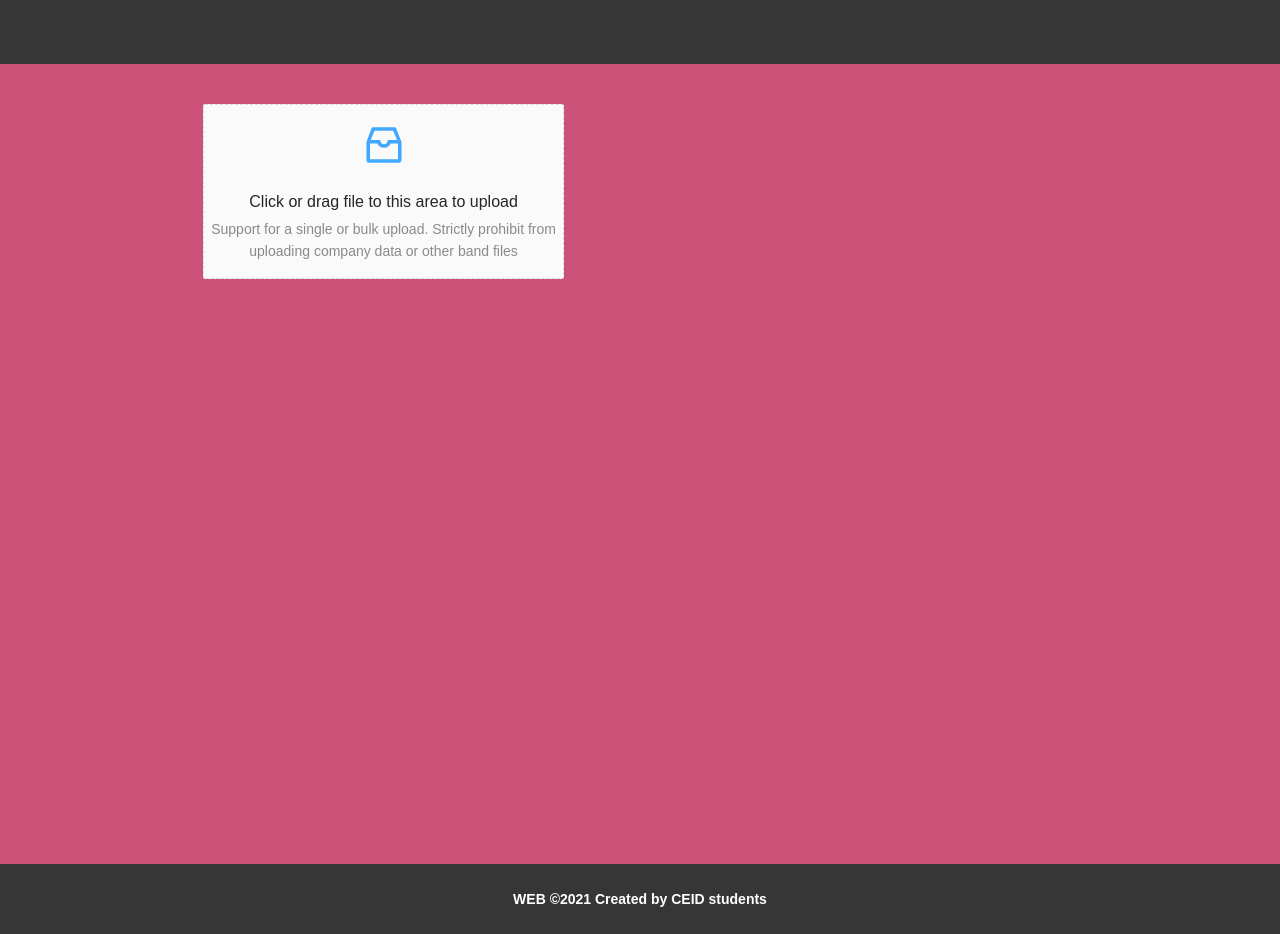
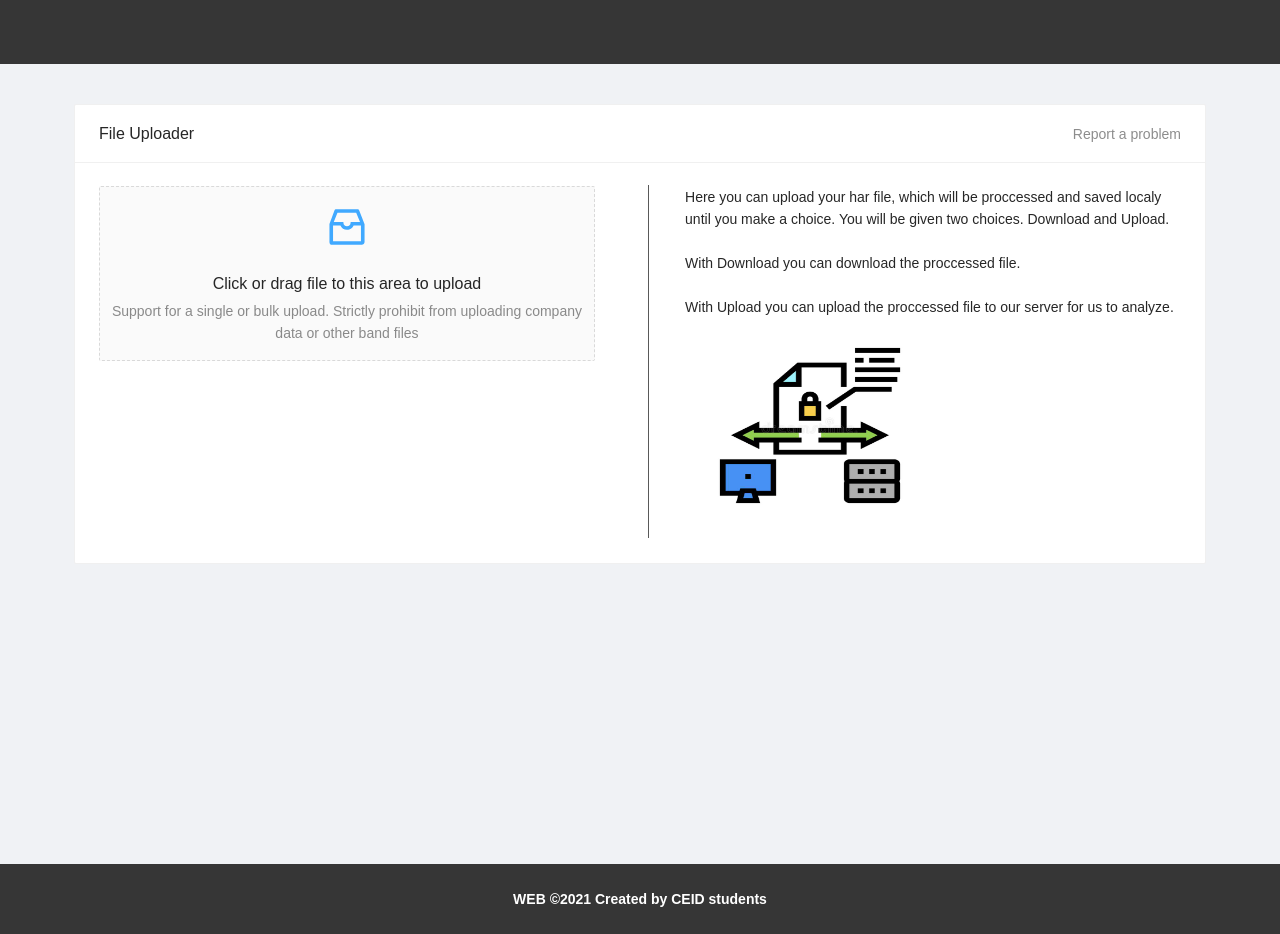
Before and after one commit to sphantom99/www, a Next.js app: page /uploadFile in a window 1280 px wide. Built offline with nearby package versions, Linux system fonts and the light colour scheme.

Commit message:
changed style

```diff
--- a/components/CustomLayout.js
+++ b/components/CustomLayout.js
@@ -1,3 +1,6 @@
+/* eslint-disable jsx-a11y/anchor-is-valid */
+/* eslint-disable jsx-a11y/no-static-element-interactions */
+/* eslint-disable jsx-a11y/click-events-have-key-events */
 import {
   Layout, Menu, Breadcrumb, Button, Typography, Drawer, Space,
 } from 'antd';
@@ -82,15 +85,19 @@ export default function CustomLayout({ children }) {
                 </Text>
               </Menu.Item>
               <Menu.Item style={{ float: 'right', color: '#ffffff' }}>
-                <Button shape="round" onClick={logout}>
-                  Logout
-                </Button>
+                <a onClick={logout}>
+                  <Text strong style={{ color: '#ffffff' }}>
+                    Logout
+                  </Text>
+                </a>
               </Menu.Item>
               {cookieTemp[1] === 'true' ? (
-                <Menu.Item style={{ float: 'right', color: '#ffffff' }}>
-                  <Button shape="round" onClick={showDrawer}>
-                    special actions
-                  </Button>
+                <Menu.Item style={{ float: 'right' }} className="customclass">
+                  <a onClick={showDrawer}>
+                    <Text strong style={{ color: '#ffffff' }}>
+                      Special Actions
+                    </Text>
+                  </a>
                 </Menu.Item>
               ) : null}
             </Menu>
@@ -101,7 +108,7 @@ export default function CustomLayout({ children }) {
         className="site-layout"
         style={{
           padding: '0 50px',
-          backgroundColor: '#CC527A',
+          // backgroundColor: '#CC527A',
           marginTop: 64,
           height: path ? null : '100vh',
         }}
--- a/components/FileUploader.js
+++ b/components/FileUploader.js
@@ -4,7 +4,16 @@
 /* eslint-disable react/jsx-props-no-spreading */
 import React, { useState } from 'react';
 import {
-  Upload, message, Button, Row, Col, notification, Spin, Card, Statistic,
+  Upload,
+  message,
+  Button,
+  Row,
+  Col,
+  notification,
+  Spin,
+  Card,
+  Statistic,
+  Space,
 } from 'antd';
 import { useRouter } from 'next/router';
 import axios from 'axios';
@@ -13,9 +22,11 @@ import {
   LoadingOutlined,
   DownloadOutlined,
   UploadOutlined,
+  ClearOutlined,
 } from '@ant-design/icons';
 import { Router } from 'next/dist/client/router';
 import cookie from 'js-cookie';
+import Image from 'next/image';
 import cleanFile from '../lib/cleanFile';
 
 const { Dragger } = Upload;
@@ -45,16 +56,21 @@ export default function FileUploader() {
       'Notification was closed. Either the close button was clicked or duration time elapsed.',
     );
   };
-  const openNotification = () => {
+  const openNotification = (errorTitle, errorMessage) => {
     const key = `open${Date.now()}`;
     const btn = (
-      <Button type="primary" size="small" onClick={() => notification.close(key)}>
+      <Button
+        type="primary"
+        size="small"
+        onClick={() => notification.close(key)}
+        style={{ backgroundColor: errorTitle === 'Success' ? '#43c333' : '#ee3737' }}
+      >
         Confirm
       </Button>
     );
     notification.open({
-      message: 'Notification Title',
-      description: 'Something went wrong. Please check your file or try again later',
+      message: errorTitle,
+      description: errorMessage,
       btn,
       key,
       onClose: close,
@@ -92,6 +108,7 @@ export default function FileUploader() {
           <Dragger
             {...props}
             accept=".har"
+            showUploadList={false}
             maxCount={1}
             beforeUpload={(file) => {
               const reader = new FileReader();
@@ -108,8 +125,13 @@ export default function FileUploader() {
                   setInfo({ ...info, ref: tempInfo.ref, name: tempInfo.name });
                   setData(tempInfo.cleanJSON);
                   setFileInfo({ ...fileInfo, name: file.name, size: file.size });
+                  openNotification('Success', 'Your file has been uploaded to our servers');
                 } catch (e) {
-                  openNotification();
+                  openNotification(
+                    'Error',
+                    'Something went wrong. Please check your file or try again later',
+                  );
+                  setLoadingFlag(false);
                 }
               };
               reader.readAsText(file);
@@ -138,8 +160,9 @@ export default function FileUploader() {
           )} */}
           {LoadingFlag && !data && <Spin indicator={antIcon} />}
           {data && (
+            <>
               <Row justify="space-around">
-              <Col>
+                <Col xs={12}>
                   <Card size="small" title="File Information" style={{ width: 150 }}>
                     <Statistic title="Name" value={fileInfo.name} precision={2} />
                     <Statistic
@@ -149,20 +172,44 @@ export default function FileUploader() {
                     />
                   </Card>
                 </Col>
-              <Col>
+                <Col xs={12}>
+                  <Space direction="vertical">
+                    <span />
+                    <Button
+                      shape="round"
+                      F
+                      icon={<UploadOutlined />}
+                      onClick={lastUploadDate}
+                    >
+                      <a>Upload processed file</a>
+                    </Button>
+                    <span />
+                    <span />
+                    <span />
                     <Button shape="round" icon={<DownloadOutlined />}>
                       <a href={info.ref} download={info.name}>
                         Download processed file
                       </a>
                     </Button>
-              </Col>
-              <Col />
-              <Col>
-                <Button shape="round" F icon={<UploadOutlined />} onClick={lastUploadDate}>
-                  <a>Upload processed file</a>
+                    <span />
+                    <span />
+                    <span />
+                    <Button
+                      shape="round"
+                      F
+                      danger
+                      icon={<ClearOutlined />}
+                      onClick={() => {
+                        setData(null);
+                        setLoadingFlag(false);
+                      }}
+                    >
+                      Clear Upload
                     </Button>
+                  </Space>
                 </Col>
               </Row>
+            </>
           )}
         </Col>
       </Row>
--- a/package.json
+++ b/package.json
@@ -8,6 +8,7 @@
   },
   "dependencies": {
     "@ant-design/icons": "4.2.1",
+    "@material-ui/core": "^4.12.3",
     "@next/bundle-analyzer": "^9.1.4",
     "antd": "4.3.0",
     "axios": "^0.21.1",
--- a/pages/uploadFile.js
+++ b/pages/uploadFile.js
@@ -1,6 +1,9 @@
 import React from 'react';
-import { Carousel, Row, Col } from 'antd';
+import {
+  Carousel, Row, Col, Card, Divider,
+} from 'antd';
 import Image from 'next/image';
+import { makeStyles } from '@material-ui/core/styles';
 import FileUploader from '../components/FileUploader';
 
 const contentStyle = {
@@ -10,24 +13,53 @@ const contentStyle = {
   textAlign: 'center',
   background: '#364d79',
 };
+const useStyles = makeStyles((theme) => ({
+  root: {
+    width: 'fit-content',
+    border: `1px solid ${theme.palette.divider}`,
+    borderRadius: theme.shape.borderRadius,
+    backgroundColor: theme.palette.background.paper,
+    color: theme.palette.text.secondary,
+    '& svg': {
+      margin: theme.spacing(1.5),
+    },
+    '& hr': {
+      margin: theme.spacing(0, 0.5),
+    },
+  },
+}));
 export default function UploadFile() {
   return (
     <>
-      <Row>
-        <Col xs={5} />
-        <Col xs={14}>
-          <FileUploader />
-        </Col>
-        <Col xs={5} />
-        <Col xs={24}>
-          <span />
-          <span />
-          <span />
-          <span />
-        </Col>
-        <Col xs={7} />
-        <Col xs={10}>
-          {/* <Carousel autoplay>
+      <Card title="File Uploader" extra={<a href="/user">Report a problem</a>}>
+        <Row>
+          <Col xs={11}>
+            <FileUploader />
+          </Col>
+          <Col xs={1} />
+          <Col xs={1}>
+            <Divider type="vertical" style={{ height: '100%', backgroundColor: '#5f5f5f' }} />
+          </Col>
+          <Col xs={11}>
+            <div>
+              Here you can upload your har file, which will be proccessed and saved localy until you
+              make a choice. You will be given two choices. Download and Upload.
+              <br />
+              <br />
+              With Download you can download the proccessed file.
+              <br />
+              <br />
+              With Upload you can upload the proccessed file to our server for us to analyze.
+            </div>
+            <Image src="/file.jpg" height={215} width={250} alt="Picture of the author" />
+          </Col>
+        </Row>
+      </Card>
+    </>
+  );
+}
+
+/* <Carousel autoplay>
             <div>
               <h3 style={contentStyle}>Communication</h3>
             </div>
@@ -40,10 +72,4 @@ export default function UploadFile() {
             <div>
               <Image height={200} width={600} src="/statistics.jpg" alt="Picture of the author" />
             </div>
-          </Carousel> */}
-        </Col>
-        <Col xs={7} />
-      </Row>
-    </>
-  );
-}
+          </Carousel> */
--- a/styles/login.css
+++ b/styles/login.css
@@ -6,6 +6,10 @@ body {
   padding: 0;
   font-family: sans-serif;
   background: linear-gradient(#141e30, #243b55);
+}
+
+.ant-menu-item-selected {
+  background-color: #363636 !important;
 }
 
 .login-box {
```
Also changed, not shown: public/file.jpg (added), 1 other file (tests, documents, lock files or other folders). Lines whose indentation alone changed are shown as unchanged.
